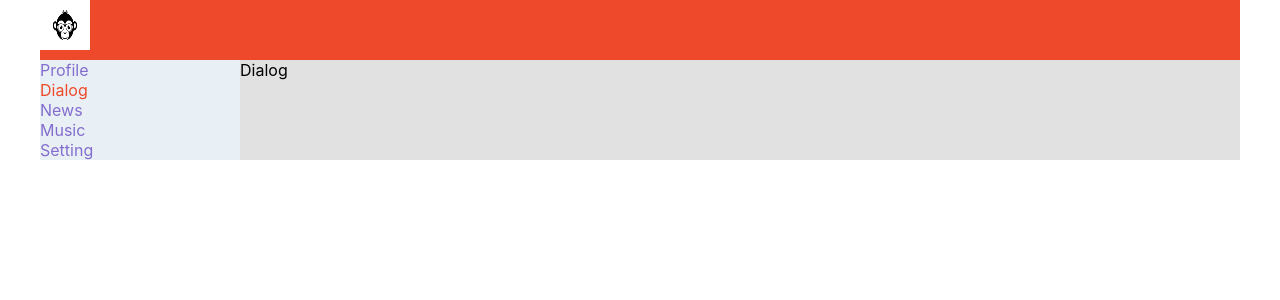
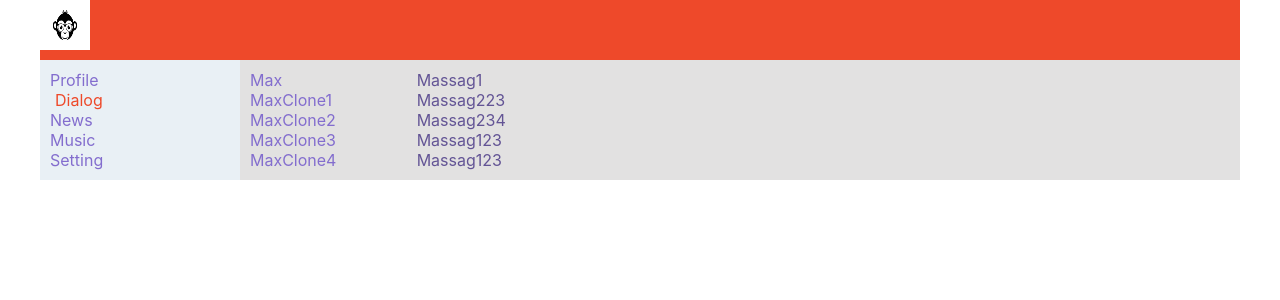
Before and after one commit to shuyanov/SocialNetwork, a React (Create React App) app: page /dialogs in a window 1280 px wide. Shown: the top 300 px of the page. Built offline with nearby package versions, Linux system fonts and the light colour scheme.

Commit message:
Add Dialog 22

```diff
--- a/src/components/Dialog/Dialog.jsx
+++ b/src/components/Dialog/Dialog.jsx
@@ -1,9 +1,35 @@
-import dealcss from './Dialog.module.css';
+import classes from './Dialog.module.css';
+import { NavLink } from "react-router-dom";
+
+const activeLink = ({isActive}) => isActive ? classes.active : classes.Dialog;
 
 const Dialog = () => {
     return (
-        <div>
-            Dialog
+        <div className={classes.Dialogs}>
+            <div className={classes.DialogItems}>
+                <div className={classes.Dialog}>
+                    <NavLink to='/dialogs/1' className={activeLink}>Max</NavLink>
+                </div>
+                <div className={classes.Dialog}>
+                    <NavLink to='/dialogs/2' className={activeLink}> MaxClone1</NavLink>
+                </div>
+                <div className={classes.Dialog}>
+                    <NavLink to='/dialogs/3' className={activeLink}> MaxClone2</NavLink>
+                </div>
+                <div className={classes.Dialog}>
+                    <NavLink to='/dialogs/4' className={activeLink}> MaxClone3</NavLink>
+                </div>
+                <div className={classes.Dialog}>
+                    <NavLink to='/dialogs/5' className={activeLink}> MaxClone4</NavLink>
+                </div>
+            </div>
+            <div className={classes.MassagItems}>
+                <div className={classes.Massag}>Massag1</div>
+                <div className={classes.Massag}>Massag223</div>
+                <div className={classes.Massag}>Massag234</div>
+                <div className={classes.Massag}>Massag123</div>
+                <div className={classes.Massag}>Massag123</div>
+            </div>
         </div>
     )
 }
--- a/src/components/Dialog/Dialog.module.css
+++ b/src/components/Dialog/Dialog.module.css
@@ -0,0 +1,25 @@
+.Dialogs{
+    display: grid;
+    grid-template-columns: 2fr 10fr;
+}
+
+.DialogItems{
+    padding: 10px;
+}
+
+.DialogItems .Dialog{
+    text-decoration: none;
+    color: rgb(131, 109, 206);
+}
+
+.MassagItems{
+    padding: 10px;
+}
+
+.DialogItems .active{
+    color: gold;
+}
+
+.MassagItems .Massag{
+    color: rgb(99, 84, 149);
+}
--- a/src/components/NavBar/NavBar.module.css
+++ b/src/components/NavBar/NavBar.module.css
@@ -1,13 +1,22 @@
+.Dialogs{
+  display: grid;
+  grid-template-columns: 10fr;
+}
+
 .nav {
+  padding: 10px;
+
   grid-area: n;
   background-color: #e9f0f5;
 }
 
 .item a {
+
   color: rgb(131, 109, 206);
   text-decoration: none;
 }
 
 .item a.active {
+  padding: 5px;
   color: #ee492a;;
 }
```
